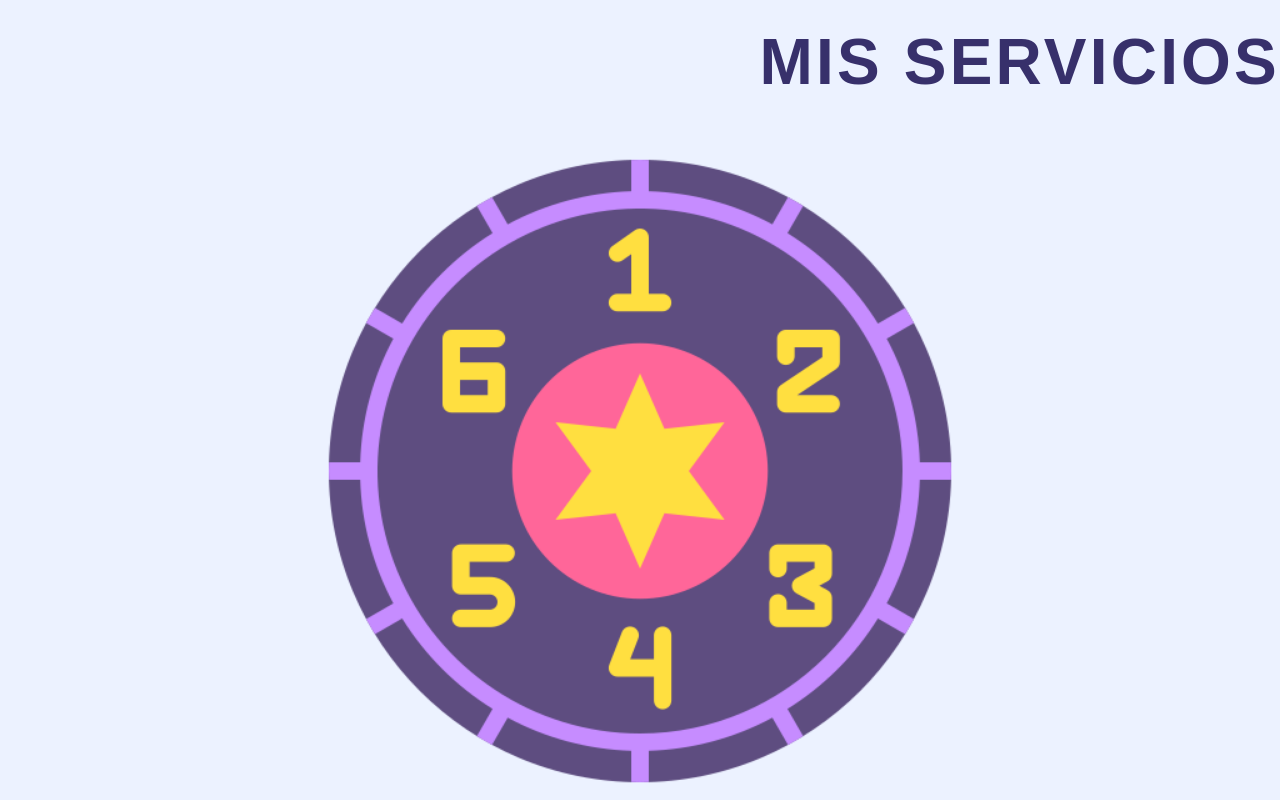
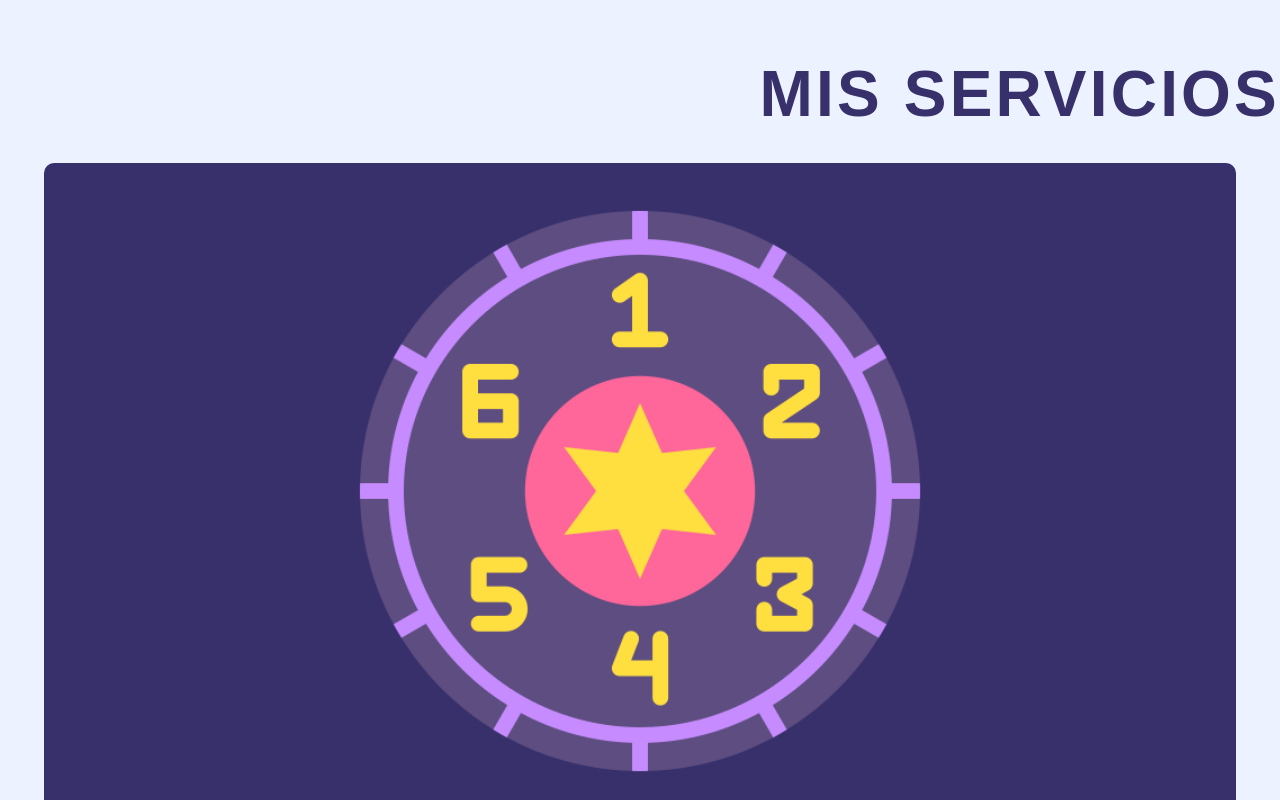
Before and after one commit to diegopartida22/marychely-portfolio, a React (Create React App) app: page / in a window 1280 px wide. Shown: the part 2720-3520 px from the top of the page. Built offline with nearby package versions, Linux system fonts and the light colour scheme.

Commit message:
Services cards

```diff
--- a/src/components/Services.css
+++ b/src/components/Services.css
@@ -1,3 +1,8 @@
+.services {
+  padding-top: 2rem;
+  padding-bottom: 2rem;
+}
+
 .services-title {
   font-size: 4rem;
   font-weight: bold;
@@ -16,3 +21,14 @@
   width: 50%;
   padding: 20px;
 }
+
+.card {
+  background-color: #37306b;
+  color: #fff;
+  padding: 20px;
+  margin-top: 20px;
+  border-radius: 10px;
+  width: 90%;
+  margin-left: auto;
+  margin-right: auto;
+}
```
